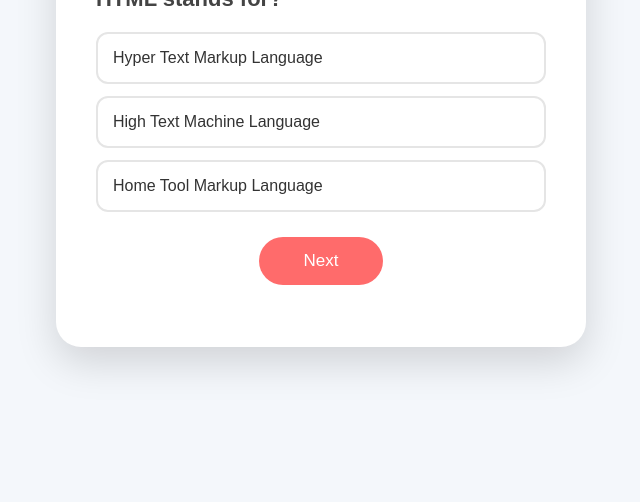
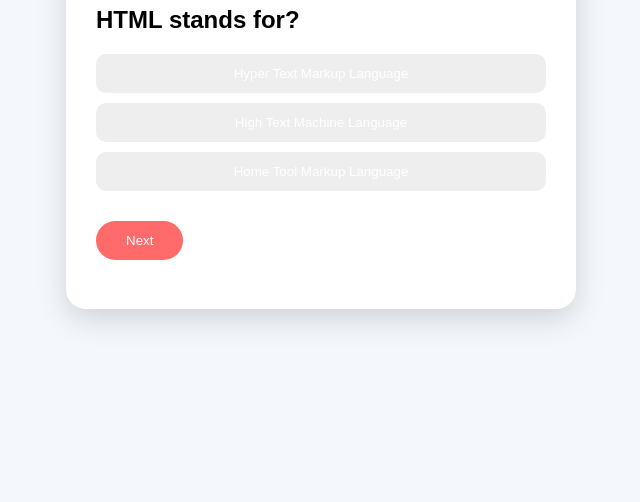
Before and after one commit to ashishgawade10/Quiz-App, a plain HTML site: page index.html in a window 1280 px wide. Shown: the part 298-800 px from the top of the page, without its empty margins (319-959 px from the left). Drawn offline with Linux system fonts and the light colour scheme.

Commit message:
Update style.css

```diff
--- a/style.css
+++ b/style.css
@@ -1,166 +1,97 @@
 body{
-
 margin:0;
 height:100vh;
-
-font-family:Arial, sans-serif;
-
+font-family:Arial;
 display:flex;
 justify-content:center;
 align-items:center;
-
 background:#f4f7fb;
-
 }
 
-
 .container{
-
 width:450px;
-
 background:white;
-
-padding:40px;
-
-border-radius:25px;
-
-box-shadow:0 15px 40px rgba(0,0,0,0.15);
-
-text-align:left;
-
-position:relative;
-
-overflow:hidden;
-
+padding:30px;
+border-radius:20px;
+box-shadow:0 10px 30px rgba(0,0,0,0.15);
+animation:fadeIn 0.5s ease;
 }
 
-
-.container::before{
-
-content:"";
-
-position:absolute;
-
-top:0;
-left:0;
-
+/* Progress bar */
+.progress-box{
 width:100%;
-height:8px;
-
-background:#ff6b6b;
-
+height:10px;
+background:#eee;
+border-radius:20px;
+overflow:hidden;
+margin-bottom:15px;
 }
 
-
+#progress{
+height:10px;
+width:0%;
+background:#ff6b6b;
+transition:0.3s;
+}
 
 h1{
-
 text-align:center;
-
-color:#333;
-
-font-size:32px;
-
 }
 
-
-
 #question{
-
-color:#444;
-
-font-size:22px;
-
-margin-top:30px;
-
+animation:slideIn 0.4s ease;
 }
 
-
-
-#options{
-
-margin-top:20px;
-
+.option{
+display:block;
+width:100%;
+margin:10px 0;
+padding:12px;
+border:none;
+border-radius:10px;
+background:#eee;
+cursor:pointer;
+transition:0.3s;
+animation:popIn 0.3s ease;
 }
 
-
-
-.option{
-
-width:100%;
-
-padding:15px;
-
-margin:12px 0;
-
-border:2px solid #e5e5e5;
-
-border-radius:12px;
-
-background:white;
-
-color:#333;
-
-text-align:left;
-
-font-size:16px;
-
-cursor:pointer;
-
-transition:0.3s;
-
+.option:hover{
+background:#ff6b6b;
+color:white;
+transform:scale(1.03);
 }
 
-
-
-.option:hover{
-
-border-color:#ff6b6b;
-
-background:#fff0f0;
-
+button{
+margin-top:20px;
+padding:12px 30px;
+border:none;
+border-radius:25px;
+background:#ff6b6b;
+color:white;
+cursor:pointer;
+transition:0.2s;
 }
 
-
-
-button{
-
-display:block;
-
-margin:25px auto 0;
-
-padding:14px 45px;
-
-border:none;
-
-border-radius:30px;
-
-background:#ff6b6b;
-
-color:white;
-
-font-size:17px;
-
-cursor:pointer;
-
+button:active{
+transform:scale(0.95);
 }
 
-
-
-button:hover{
-
-background:#ee5253;
-
+#score{
+text-align:center;
+color:#333;
 }
 
+@keyframes fadeIn{
+from{opacity:0; transform:translateY(20px);}
+to{opacity:1; transform:translateY(0);}
+}
 
+@keyframes slideIn{
+from{opacity:0; transform:translateX(-20px);}
+to{opacity:1; transform:translateX(0);}
+}
 
-#score{
-
-text-align:center;
-
-color:#ff6b6b;
-
-font-size:22px;
-
+@keyframes popIn{
+from{opacity:0; transform:scale(0.9);}
+to{opacity:1; transform:scale(1);}
 }
```
